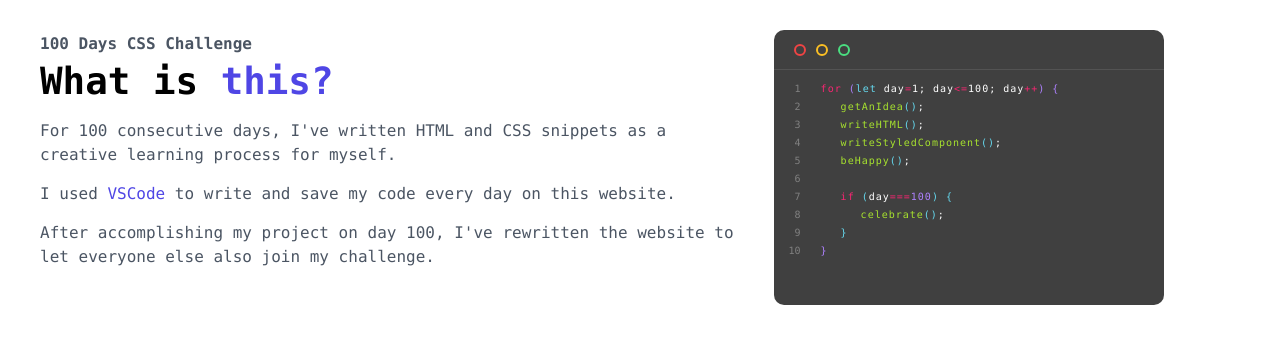
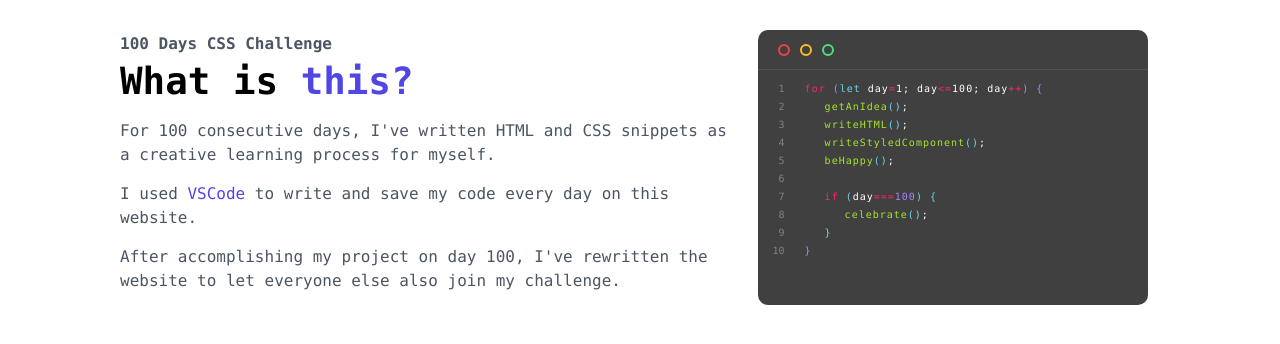
Before and after one commit to Rolewen/css-challenge, a React (Create React App) app: page / in a window 1280 px wide. Shown: the top 344 px of the page. Built offline with nearby package versions, Linux system fonts and the light colour scheme.

Commit message:
feat: remove unused property, add margin on HeaderDesc

```diff
--- a/src/App.tsx
+++ b/src/App.tsx
@@ -18,7 +18,7 @@ const Main = styled.main`
 const HeaderDesc = styled.div`
 	display: flex;
 
-	margin: 2rem 2rem;
+	margin: 2rem 10rem;
 
 	> :first-child {
 		width: 60%;
@@ -89,7 +89,6 @@ const HeaderDesc = styled.div`
 				code {
 					white-space: pre-wrap;
 					color: white;
-					opacity: 1;
 					letter-spacing: 1px;
 				}
 
```
